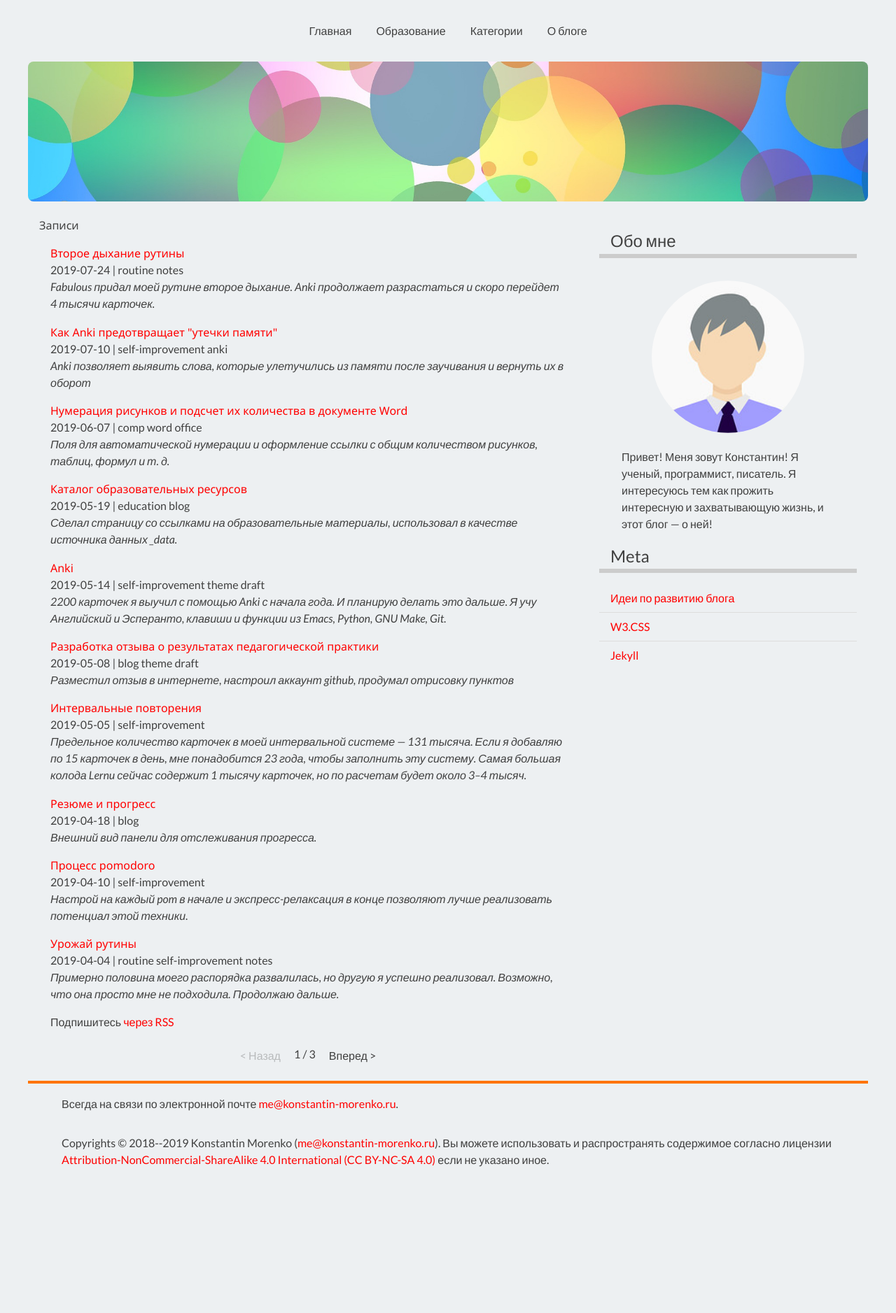
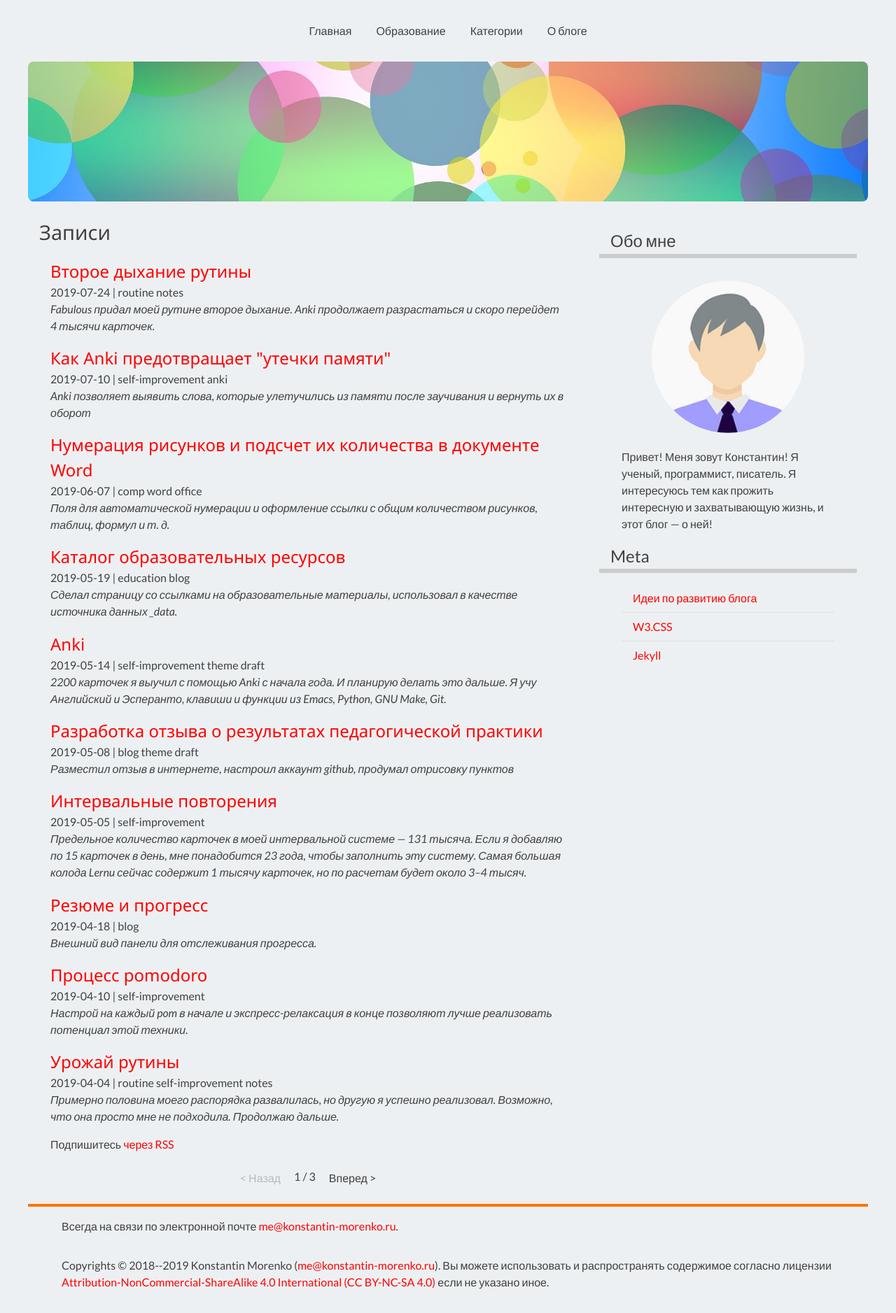
Before and after one commit to konstantin-morenko/personal-site, a Jekyll site: the page built from index.html, in a window 1280 px wide. Shown: the whole page at 70% size. Built offline with Jekyll 4.4.1, drawn with Linux system fonts in a browser that asks for light colours; the list of posts is cut into pages by our own code; before the commit the page ends 1702 px from its top, so only the background shows below that.

Commit message:
Touch of style

```diff
--- a/assets/style.scss
+++ b/assets/style.scss
@@ -45,7 +45,22 @@ body {
     color: $font-color;
     font-family:"Lato","proxima-nova","Helvetica Neue",Arial,sans-serif;
     font-weight:normal;
-    font-size: 16px;
+    font-size: 1em;
+
+    h2 {
+	font-size: 180%;
+    }
+
+    h3 {
+	font-size: 150%;
+    }
+
+    h4 {
+	font-size: 120%;
+    }
+
+    h5 {
+    }
 
     nav {
 	text-align: center;
@@ -66,6 +81,7 @@ body {
 	}
     }
 
+
     footer {
 	@include border-top;
     }
@@ -79,6 +95,15 @@ a {
 }
 
 p {
+}
+
+ul {
+    list-style-type: circle;
+
+    li {
+	margin-left: 32px;
+	margin-right: 32px;
+    }
 }
 
 heading {
```
